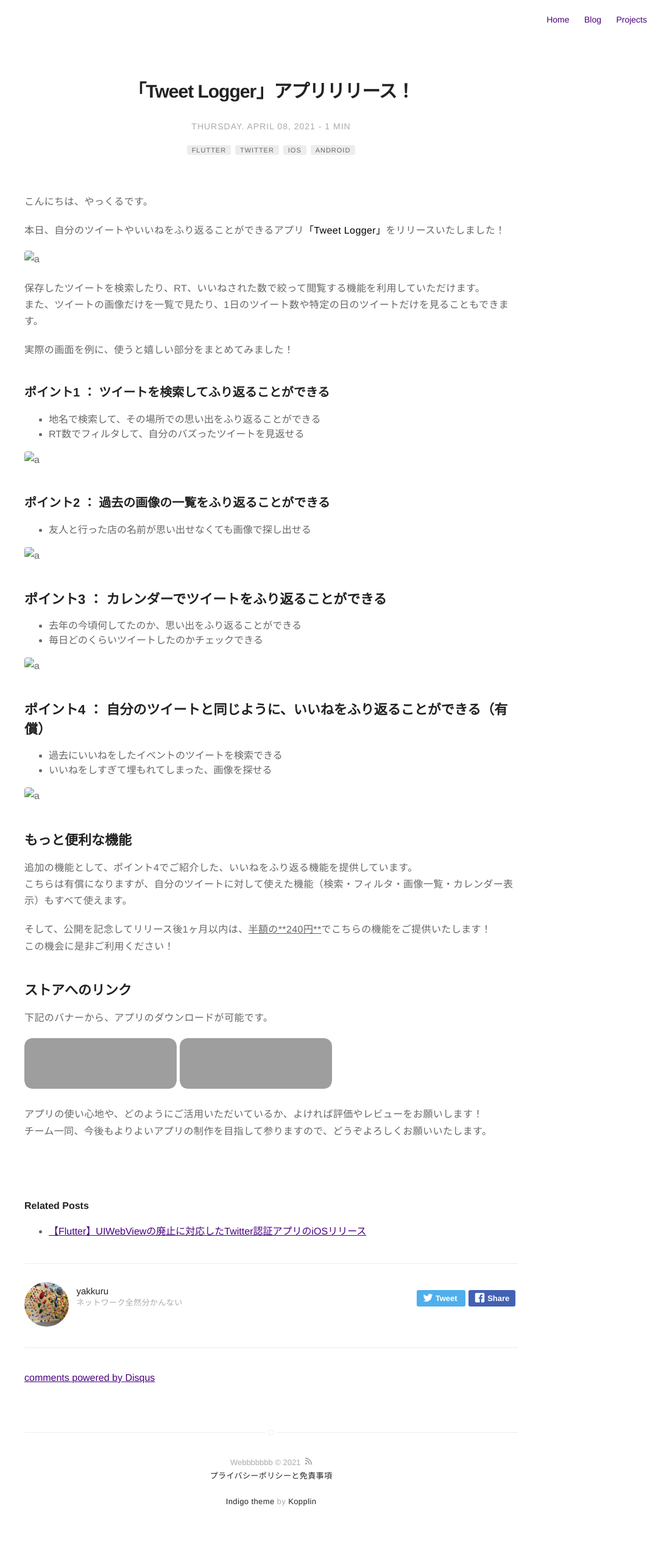
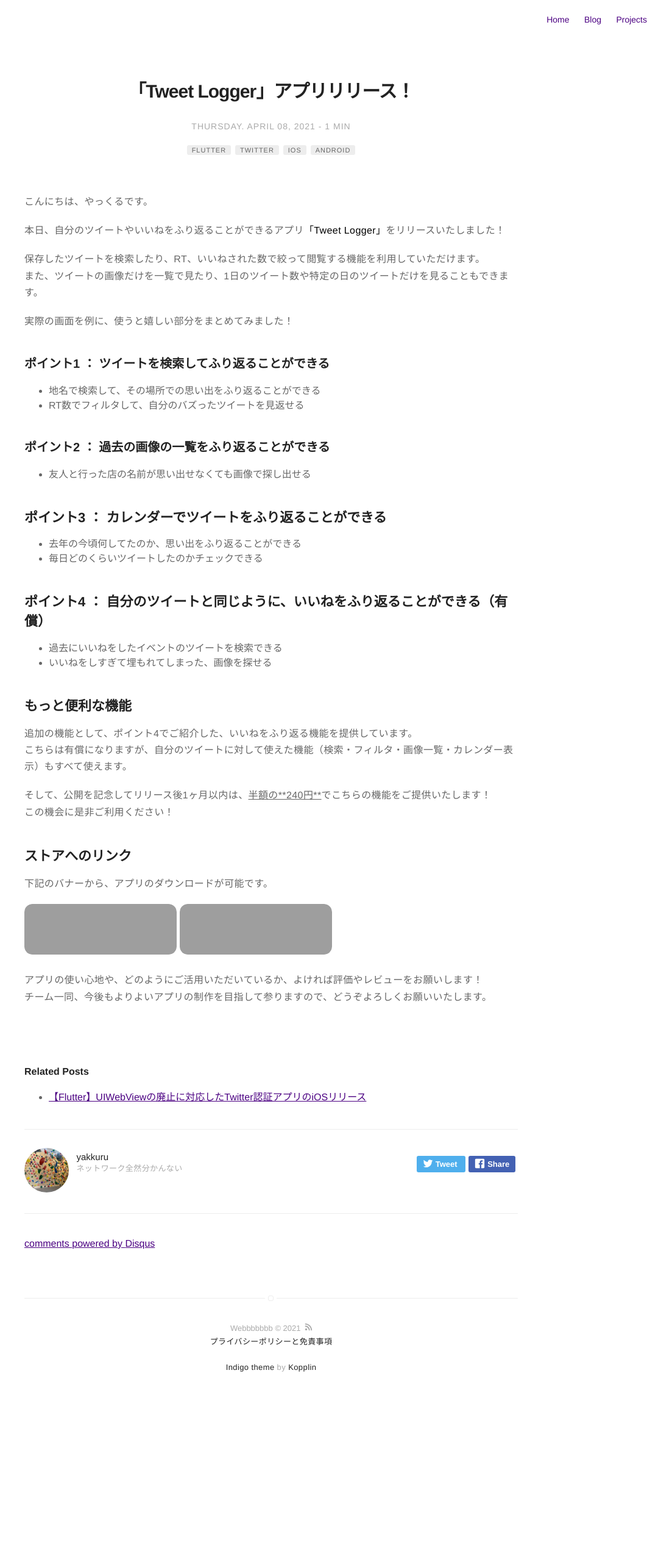
Before and after one commit to piropiro-piro/site, a Jekyll site: the page built from _posts/2021-04-08-tweet-logger-released.markdown, in a window 1280 px wide. Shown: the whole page at 61% size, without its empty margins (195-1280 px from the left). Built offline with Jekyll 4.4.1, drawn with Linux system fonts in a browser that asks for light colours; comment, search, counter and statistics services are not loaded; after the commit the page ends 2313 px from its top, so only the background shows below that; grey boxes are pictures that could not be loaded.

Commit message:
画像無しでの投稿テスト

```diff
--- a/_posts/2021-04-08-tweet-logger-released.markdown
+++ b/_posts/2021-04-08-tweet-logger-released.markdown
@@ -17,7 +17,7 @@
 
 本日、自分のツイートやいいねをふり返ることができるアプリ**「Tweet Logger」**をリリースいたしました！
 
-![a]({{ "assets/images/posts/2021-04-08-tweet-logger-released/tweet-logger.png" | relatvie_url }}){:width="240px"}
+<!-- ![a]({{ "assets/images/posts/2021-04-08-tweet-logger-released/tweet-logger.png" | relatvie_url }}){:width="240px"} -->
 
 保存したツイートを検索したり、RT、いいねされた数で絞って閲覧する機能を利用していただけます。<br>
 また、ツイートの画像だけを一覧で見たり、1日のツイート数や特定の日のツイートだけを見ることもできます。
@@ -28,24 +28,24 @@
 - 地名で検索して、その場所での思い出をふり返ることができる
 - RT数でフィルタして、自分のバズったツイートを見返せる
 
-![a]({{ "assets/images/posts/2021-04-08-tweet-logger-released/1.png" | relatvie_url }}){:width="360px"}
+<!-- ![a]({{ "/assets/images/posts/2021-04-08-tweet-logger-released/1.png" | relatvie_url }}){:width="360px"} -->
 
 ### ポイント2 ： 過去の画像の一覧をふり返ることができる
 - 友人と行った店の名前が思い出せなくても画像で探し出せる
 
-![a]({{ "assets/images/posts/2021-04-08-tweet-logger-released/2.png" |relatvie_url }}){:width="360px"}
+<!-- ![a]({{ "/assets/images/posts/2021-04-08-tweet-logger-released/2.png" |relatvie_url }}){:width="360px"} -->
 
 ## ポイント3 ： カレンダーでツイートをふり返ることができる
 - 去年の今頃何してたのか、思い出をふり返ることができる
 - 毎日どのくらいツイートしたのかチェックできる
 
-![a]({{ "assets/images/posts/2021-04-08-tweet-logger-released/3.png" |relatvie_url }}){:width="360px"}
+<!-- ![a]({{ "/assets/images/posts/2021-04-08-tweet-logger-released/3.png" |relatvie_url }}){:width="360px"} -->
 
 ## ポイント4 ： 自分のツイートと同じように、いいねをふり返ることができる（有償）
 - 過去にいいねをしたイベントのツイートを検索できる
 - いいねをしすぎて埋もれてしまった、画像を探せる
 
-![a]({{ "assets/images/posts/2021-04-08-tweet-logger-released/4.png" |relatvie_url }}){:width="360px"}
+<!-- ![a]({{ "/assets/images/posts/2021-04-08-tweet-logger-released/4.png" |relatvie_url }}){:width="360px"} -->
 
 
 ## もっと便利な機能
```
